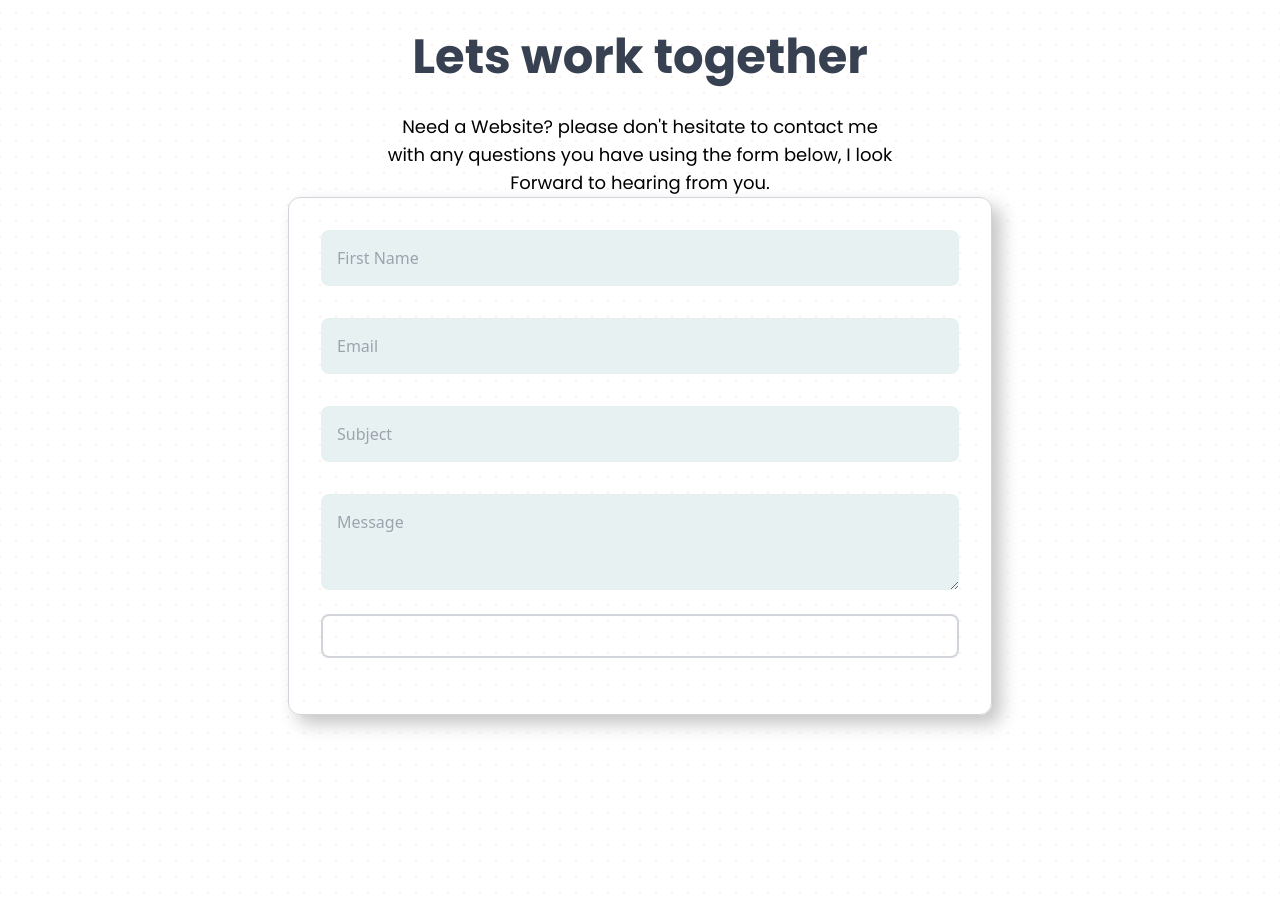
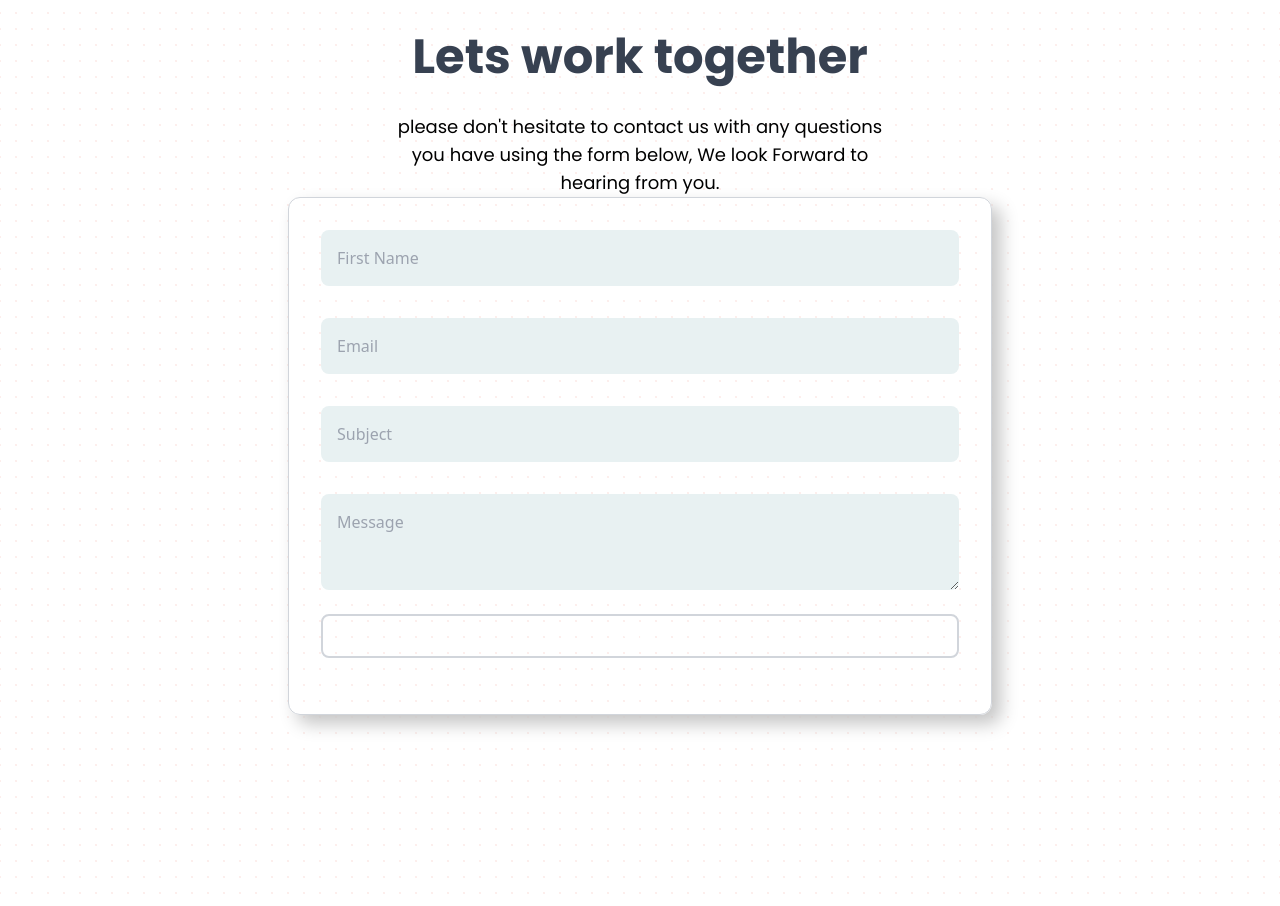
Before and after one commit to skystanoyevitch/sky-portfolio, a React (Create React App) app: page / in a window 1280 px wide. Shown: the part 2067-2973 px from the top of the page. Built offline with nearby package versions, Linux system fonts and the light colour scheme.

Commit message:
text change

```diff
--- a/src/Pages/Home/Components/ContactComponent.jsx
+++ b/src/Pages/Home/Components/ContactComponent.jsx
@@ -40,8 +40,8 @@ function ContactComponent() {
           Lets work <span className="text-[#e75d48]">together</span>
         </h1>
         <p className="font-poppins lg:text-lg">
-          Need a Website? please don't hesitate to contact me with any questions
-          you have using the form below, I look Forward to hearing from you.
+          please don't hesitate to contact us with any questions
+          you have using the form below, We look Forward to hearing from you.
         </p>
       </div>
       <div className="container mx-auto pt-8 lg:pt-0 mt-12 lg:mt-0 border bg-slate-50 md:h-full lg:max-w-screen-lg shadow-shadowNeo rounded-xl">
```
